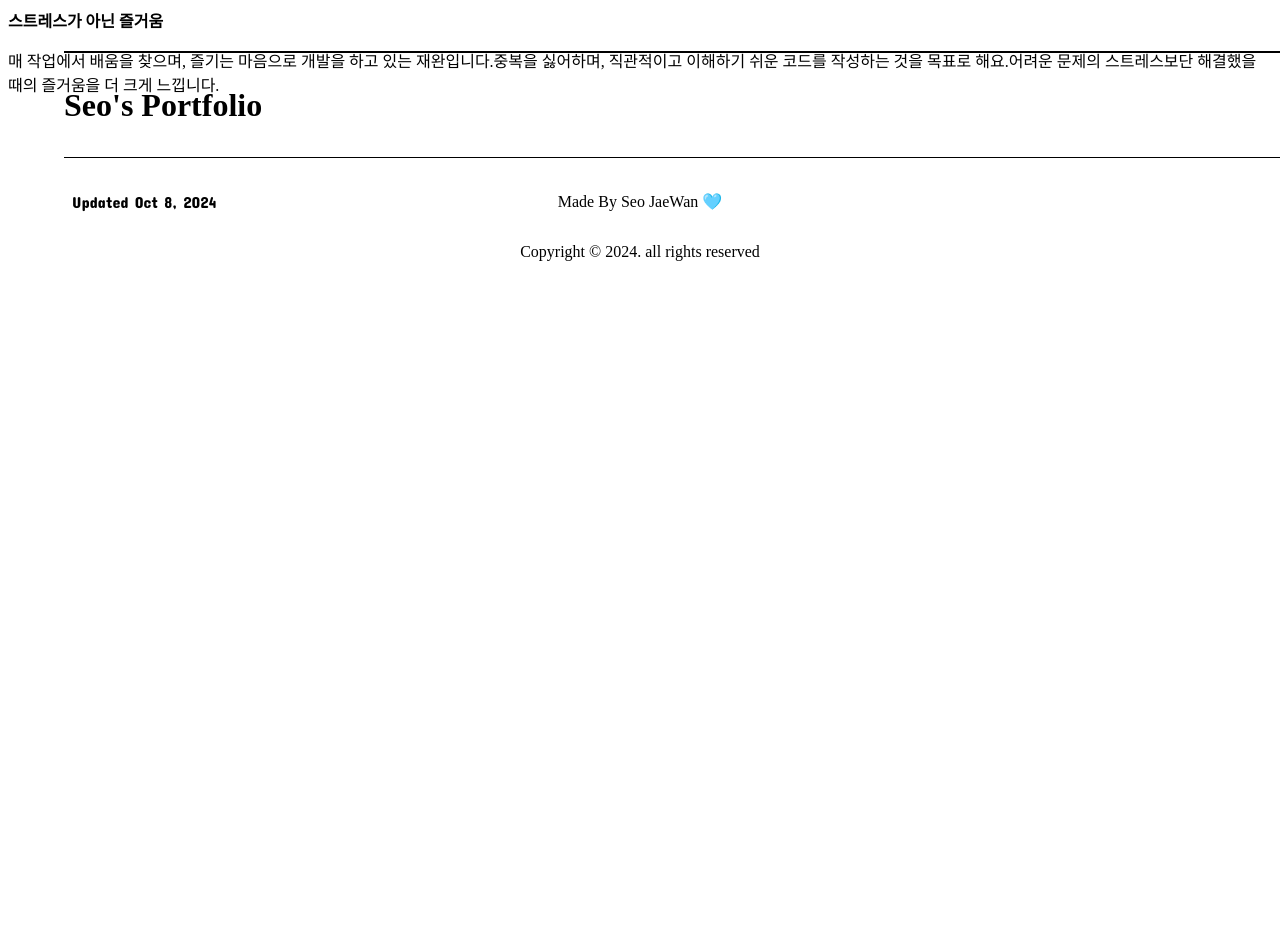
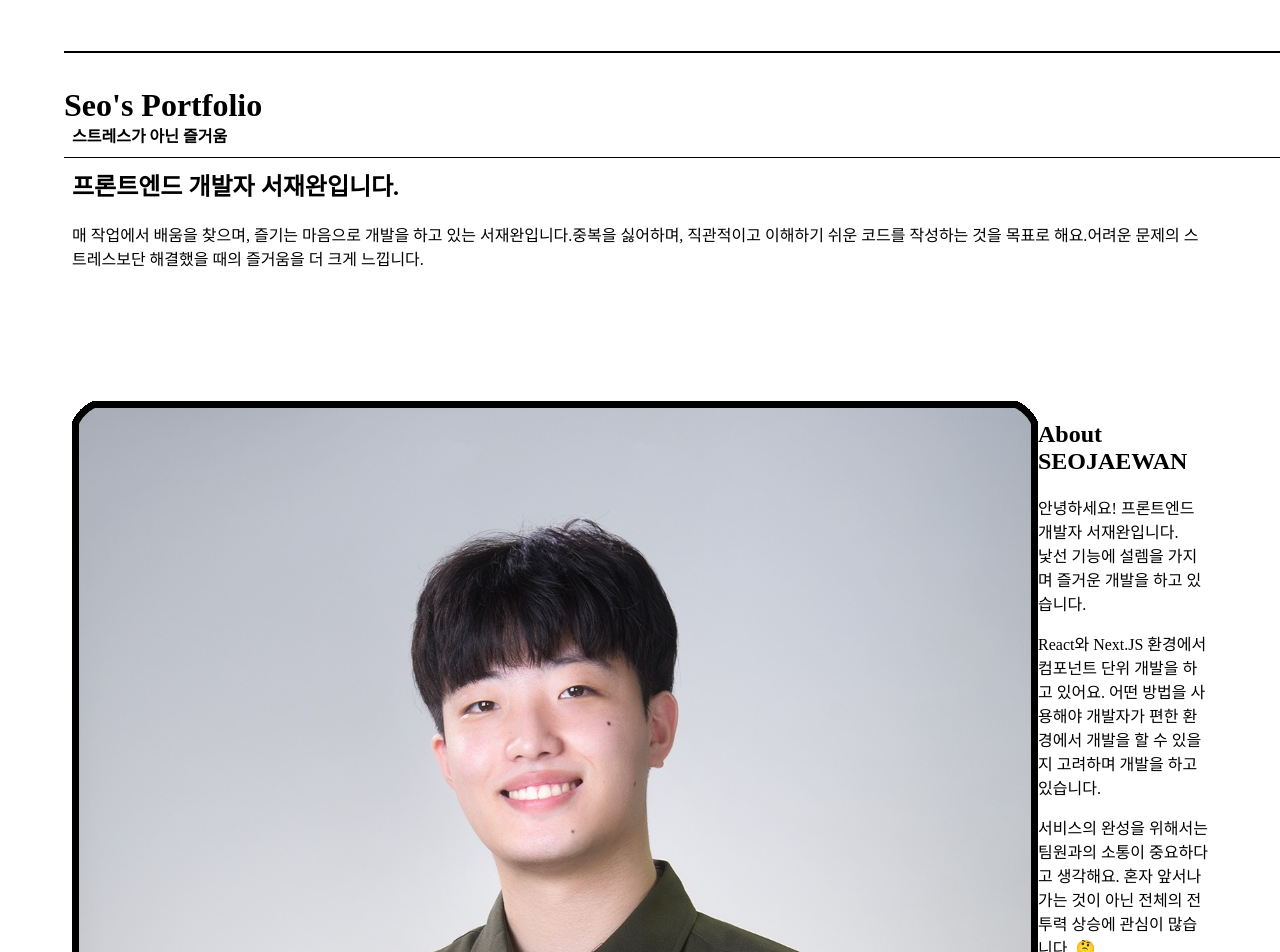
Before and after one commit to SeoJaeWan/about-us, a Next.js app: page / in a window 1280 px wide. Shown: the top 952 px of the page. Before the commit the page ends 800 px from the top, so only its background shows below. Built offline with nearby package versions, Linux system fonts and the light colour scheme.

Commit message:
feat: contents - intro, about

```diff
--- a/src/app/page.tsx
+++ b/src/app/page.tsx
@@ -1,6 +1,8 @@
 "use client";
 
+import About from "@/components/organisms/about/about";
 import Intro from "@/components/organisms/intro/intro";
+import Portfolio from "@/components/organisms/portfolio/portfolio";
 
 const Home = () => {
   return (
@@ -9,10 +11,10 @@ const Home = () => {
       <Intro />
 
       {/* About */}
-      <article></article>
+      <About />
 
       {/* Portfolio */}
-      <article></article>
+      <Portfolio />
 
       {/* Blog */}
       <article></article>
--- a/src/components/atoms/layout/layout.style.ts
+++ b/src/components/atoms/layout/layout.style.ts
@@ -1,4 +1,4 @@
-import createStyle from "@/style/module/createStyle";
+import createStyle, { GetStyleProps } from "@/style/module/createStyle";
 import display from "@/style/module/styles/display";
 import interval from "@/style/module/styles/interval";
 import size from "@/style/module/styles/size";
@@ -10,4 +10,10 @@ const LayoutContainer = styled.div`
   ${cssStyle}
 `;
 
-export default LayoutContainer;
+type LayoutStyleType = typeof LayoutContainer & GetStyleProps;
+
+const LayoutStyle = LayoutContainer as LayoutStyleType;
+
+LayoutStyle.getStyleProps = getStyleProps;
+
+export default LayoutStyle;
--- a/src/components/atoms/layout/layout.tsx
+++ b/src/components/atoms/layout/layout.tsx
@@ -1,5 +1,14 @@
-const Layout = () => {
-  return <></>;
+import LayoutStyle from "./layout.style";
+
+const Layout = (props) => {
+  const { as, children } = props;
+  const styleProps = LayoutStyle.getStyleProps(props);
+
+  return (
+    <LayoutStyle as={as} {...styleProps}>
+      {children}
+    </LayoutStyle>
+  );
 };
 
 export default Layout;
--- a/src/components/organisms/about/about.tsx
+++ b/src/components/organisms/about/about.tsx
@@ -1,3 +1,36 @@
-const About = () => {};
+import Layout from "@/components/atoms/layout/layout";
+import Image from "next/image";
+import Profile from "@/assets/images/profile.png";
+
+const About = () => {
+  return (
+    <Layout display={"flex"} padding={"0 5vw"}>
+      <div>
+        <Image src={Profile} alt={""} />
+      </div>
+      <div>
+        <h2>About SEOJAEWAN</h2>
+        <p>
+          안녕하세요! 프론트엔드 개발자 서재완입니다.
+          <br />
+          낯선 기능에 설렘을 가지며 즐거운 개발을 하고 있습니다.
+        </p>
+        <p>
+          React와 Next.JS 환경에서 컴포넌트 단위 개발을 하고 있어요. 어떤 방법을
+          사용해야 개발자가 편한 환경에서 개발을 할 수 있을지 고려하며 개발을
+          하고 있습니다.
+        </p>
+        <p>
+          서비스의 완성을 위해서는 팀원과의 소통이 중요하다고 생각해요. 혼자
+          앞서나가는 것이 아닌 전체의 전투력 상승에 관심이 많습니다. 🤔
+        </p>
+        <p>
+          개발 말고도 해외(일본)여행, 평생을 함께할 취미를 찾기 위해서 즐거운
+          취미 찾기에도 열심히 하고 있어요.
+        </p>
+      </div>
+    </Layout>
+  );
+};
 
 export default About;
--- a/src/components/organisms/intro/intro.tsx
+++ b/src/components/organisms/intro/intro.tsx
@@ -1,12 +1,14 @@
+import Layout from "@/components/atoms/layout/layout";
+
 const Intro = () => {
   return (
-    <article>
+    <Layout as="article" padding={"calc(4vw + 4rem) 5vw"}>
       <strong>스트레스가 아닌 즐거움</strong>
-
+      <h2>프론트엔드 개발자 서재완입니다.</h2>
       <p>
         <span>
           매 작업에서 배움을 찾으며, 즐기는 마음으로 개발을 하고 있는
-          재완입니다.
+          서재완입니다.
         </span>
         <span>
           중복을 싫어하며, 직관적이고 이해하기 쉬운 코드를 작성하는 것을 목표로
@@ -16,7 +18,7 @@ const Intro = () => {
           어려운 문제의 스트레스보단 해결했을 때의 즐거움을 더 크게 느낍니다.
         </span>
       </p>
-    </article>
+    </Layout>
   );
 };
 
--- /dev/null
+++ b/src/components/organisms/portfolio/portfolio.tsx
@@ -0,0 +1,7 @@
+import Layout from "@/components/atoms/layout/layout";
+
+const Portfolio = () => {
+  return <Layout></Layout>;
+};
+
+export default Portfolio;
--- a/src/style/module/createStyle.ts
+++ b/src/style/module/createStyle.ts
@@ -8,8 +8,14 @@ type StyleProperty = {
   value: string;
 };
 
+type Props = Record<string, any>;
+
 const lowerFirstLetter = (value: string) => {
   return value.charAt(0).toLowerCase() + value.slice(1);
+};
+
+export type GetStyleProps = {
+  getStyleProps: (props: Props) => Props;
 };
 
 const createStyle = (styles: StyleProperty[][]) => {
@@ -24,7 +30,7 @@ const createStyle = (styles: StyleProperty[][]) => {
     {}
   );
 
-  const getStyleProps = (props: Record<string, any>) => {
+  const getStyleProps = (props: Props): Props => {
     return Object.entries(props).reduce((acc, [key, value]) => {
       const property = styleProperties.find((style) => {
         return style.value === key;
```
Also changed, not shown: src/assets/images/profile.png (added).
